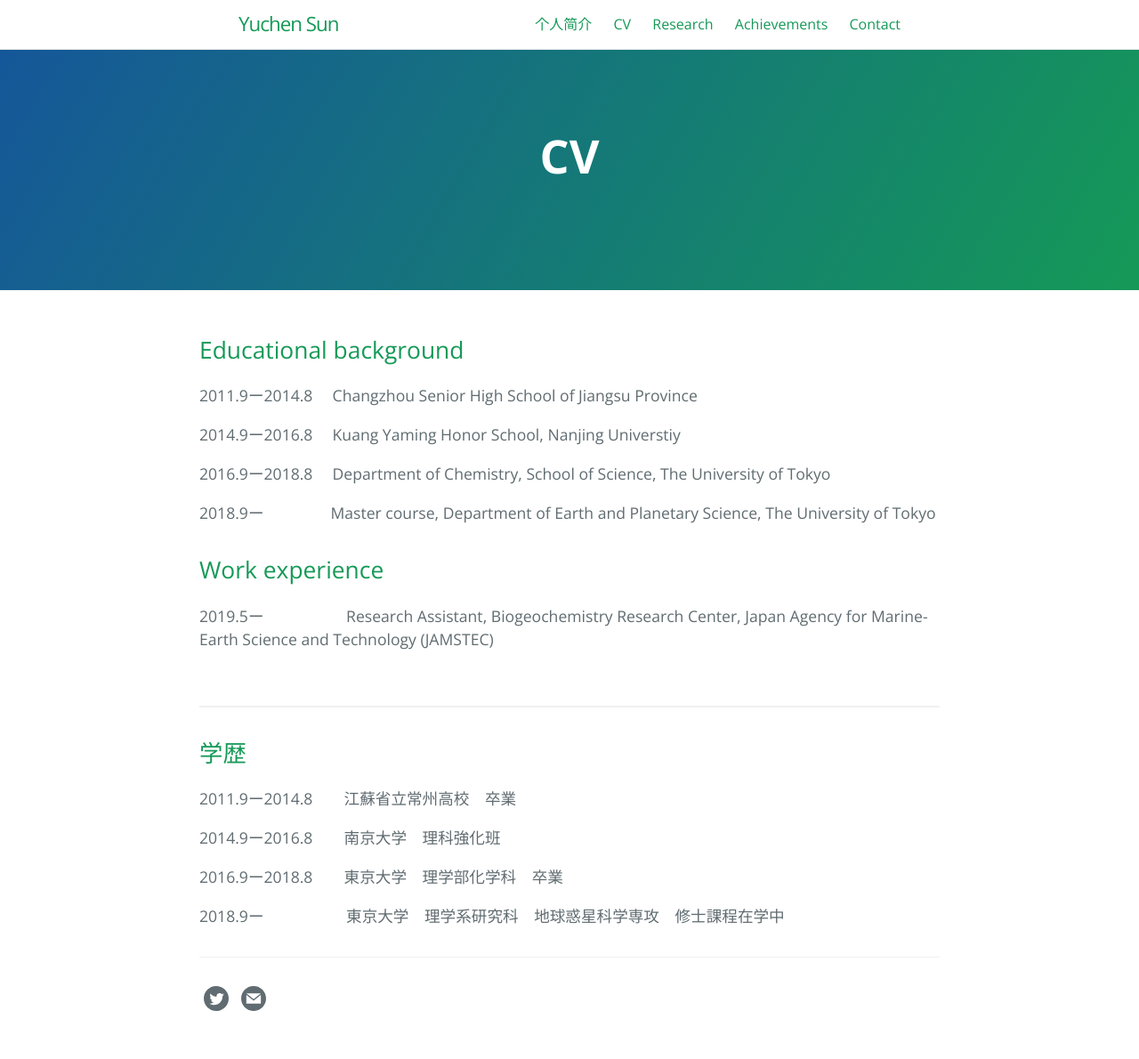
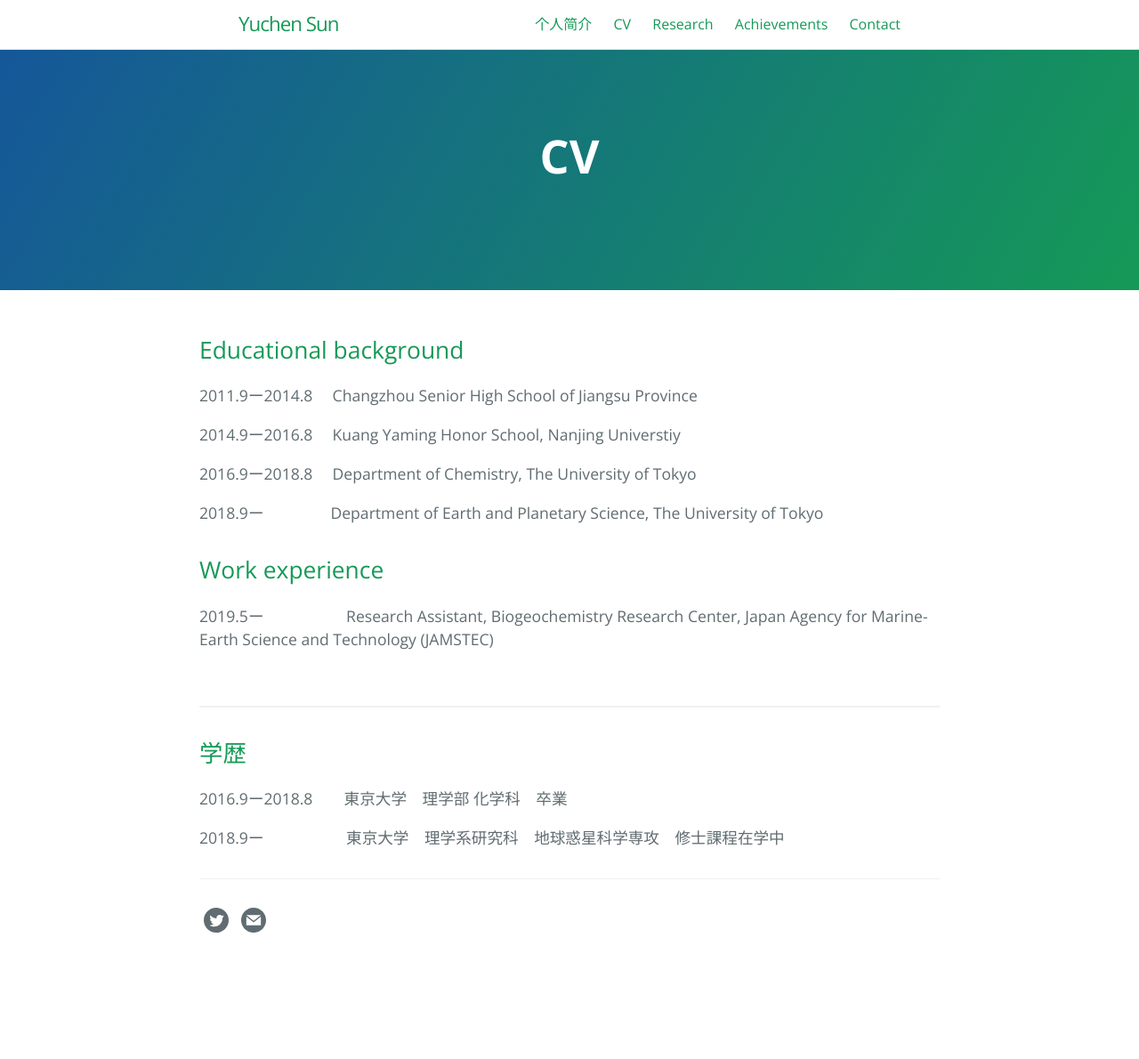
Before and after one commit to sonyuushin/sonyuushin.github.io, a Jekyll site: the page built from cv.md, in a window 1280 px wide. Shown: the whole page at 89% size. Built offline with Jekyll 4.4.1, drawn with Linux system fonts in a browser that asks for light colours; after the commit the page ends 1102 px from its top, so only the background shows below that.

Commit message:
Update cv.md

```diff
--- a/cv.md
+++ b/cv.md
@@ -13,9 +13,9 @@ order: 0
 
 2014.9ー2016.8　 Kuang Yaming Honor School, Nanjing Universtiy
 
-2016.9ー2018.8　 Department of Chemistry, School of Science, The University of Tokyo
+2016.9ー2018.8　 Department of Chemistry, The University of Tokyo
 
-2018.9ー　　　　  Master course, Department of Earth and Planetary Science, The University of Tokyo
+2018.9ー　　　　  Department of Earth and Planetary Science, The University of Tokyo
 
 ## Work experience
 
@@ -27,10 +27,6 @@ order: 0
 
 ## 学歴
 
-2011.9ー2014.8　　江蘇省立常州高校　卒業
-
-2014.9ー2016.8　　南京大学　理科強化班
-
-2016.9ー2018.8　　東京大学　理学部化学科　卒業
+2016.9ー2018.8　　東京大学　理学部 化学科　卒業
 
 2018.9ー　　　　　 東京大学　理学系研究科　地球惑星科学専攻　修士課程在学中
```
